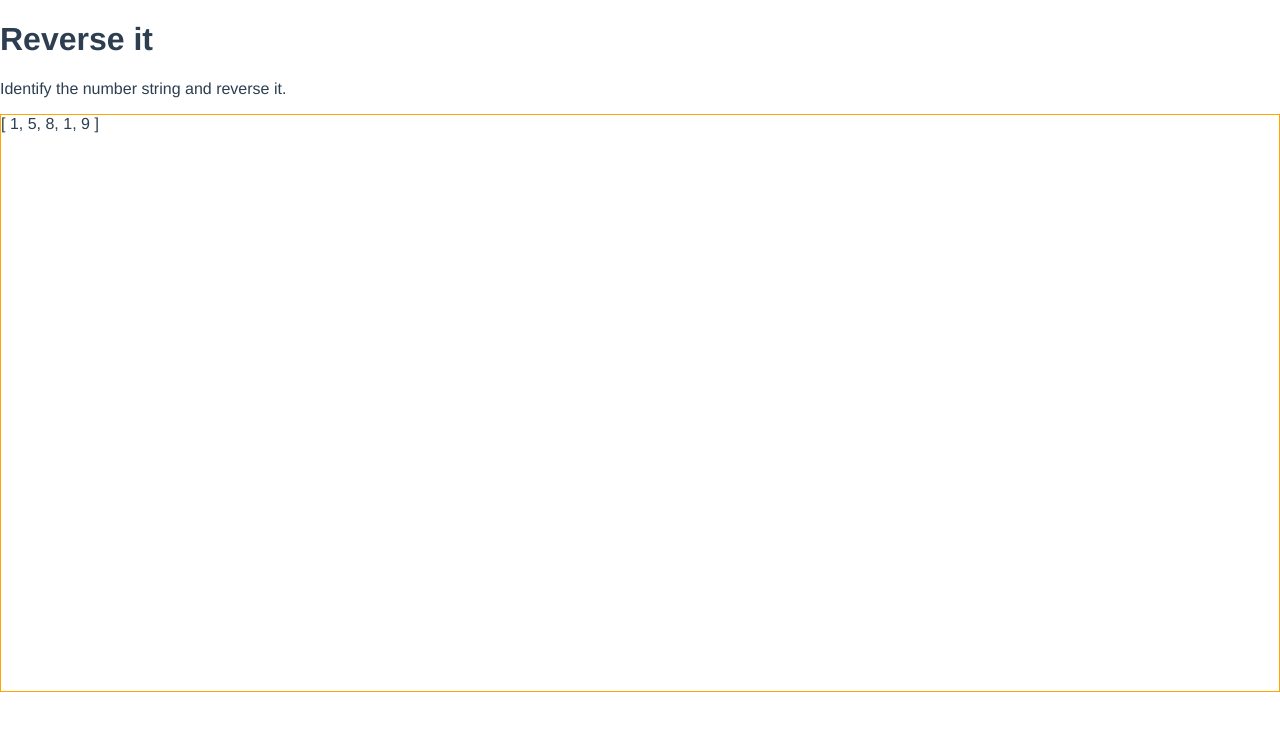
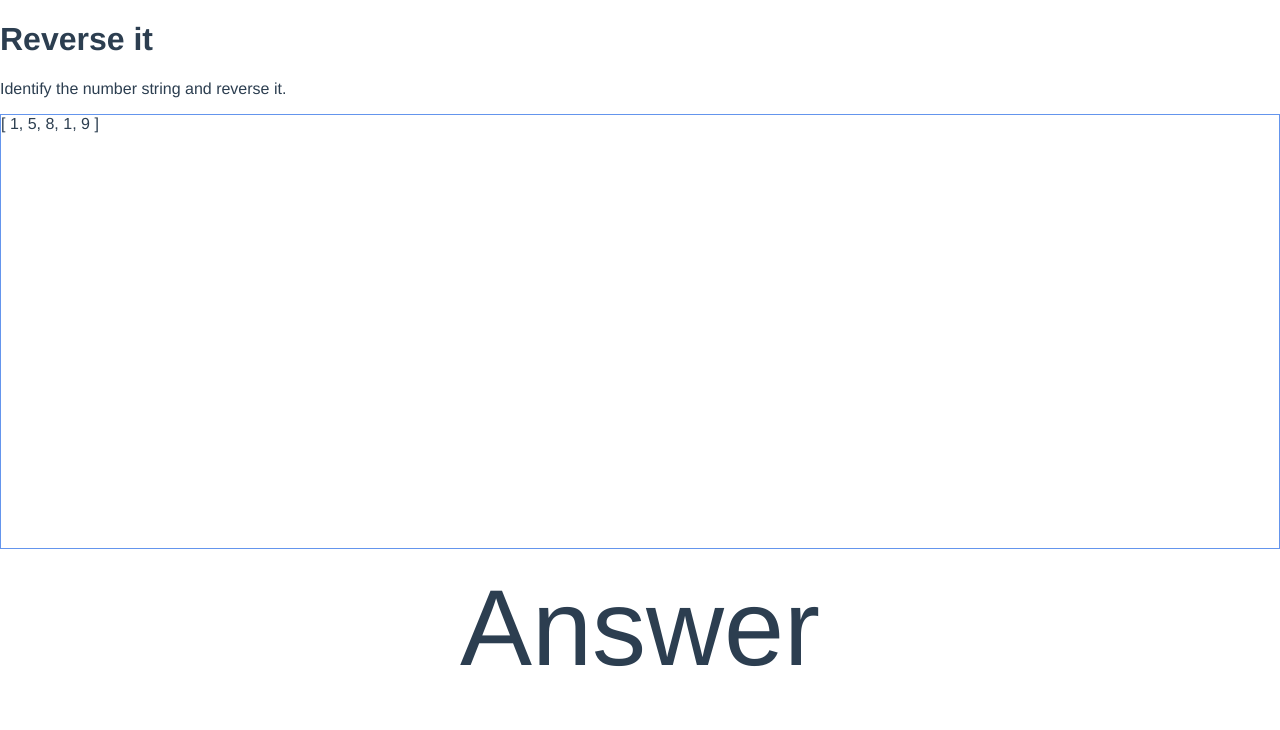
Before and after one commit to flying-musk/reverse-it, a Vue app: page / in a window 1280 px wide. Shown: the top 730 px of the page. Built offline with nearby package versions, Linux system fonts and the light colour scheme.

Commit message:
[reverse-it] Finish tri-toggle in component: Answer.

```diff
--- /dev/null
+++ b/src/components/Answer.vue
@@ -0,0 +1,48 @@
+<template>
+  <div class="a-outer" @click="answerClick">
+    <template v-if="answerFlag % 3 === 0">
+      <div class="a-title">Answer</div>
+    </template>
+    <template v-if="answerFlag % 3 === 1">
+      <div class="a-title" v-for="(number, idx) in randomNumbers" :key="idx">
+        {{ number }}
+      </div>
+    </template>
+    <template v-if="answerFlag % 3 === 2">
+      <div
+        class="a-title"
+        v-for="(number, idx) in randomNumbers.reverse()"
+        :key="idx"
+      >
+        {{ number }}
+      </div>
+    </template>
+  </div>
+</template>
+
+<script>
+export default {
+  name: 'Answer',
+  props: ['randomNumbers'],
+  data() {
+    return { answerFlag: 0 };
+  },
+  methods: {
+    answerClick() {
+      this.answerFlag++;
+    },
+  },
+};
+</script>
+
+<style scoped lang="scss">
+.a-outer {
+  display: flex;
+  justify-content: center;
+  align-items: center;
+  gap: 16px;
+}
+.a-title {
+  font-size: 108px;
+}
+</style>
--- /dev/null
+++ b/src/components/Bricks.vue
@@ -0,0 +1,17 @@
+<template>
+  <div class="b-outer">{{ randomNumbers }}</div>
+</template>
+
+<script>
+export default {
+  name: 'Bricks',
+  props: ['randomNumbers'],
+};
+</script>
+
+<style scoped lang="scss">
+.b-outer {
+  flex-grow: 1;
+  border: solid 1px cornflowerblue;
+}
+</style>
--- a/src/components/ReverseIt.vue
+++ b/src/components/ReverseIt.vue
@@ -3,14 +3,18 @@
     <h1>Reverse it</h1>
     <p>Identify the number string and reverse it.</p>
     <div class="r-main">
-      {{ randomNumbers }}
+      <Bricks :randomNumbers="randomNumbers" />
+      <Answer :randomNumbers="randomNumbers" />
     </div>
   </div>
 </template>
 
 <script>
+import Bricks from './Bricks.vue';
+import Answer from './Answer.vue';
 export default {
   name: 'ReverseIt',
+  components: { Bricks, Answer },
   data() {
     return {
       numbersSource: [
@@ -20,7 +24,7 @@ export default {
       randomNumbers: [],
       newRandomNumbersFlag: 0,
       MIN_AMOUNT: 4,
-      MAX_AMOUNT: 7,
+      MAX_AMOUNT: 6,
     };
   },
   watch: {
@@ -43,7 +47,6 @@ export default {
 
 <style scoped lang="scss">
 .r-main {
-  border: solid 1px orange;
   min-height: 72vh;
   display: flex;
   flex-direction: column;
```
